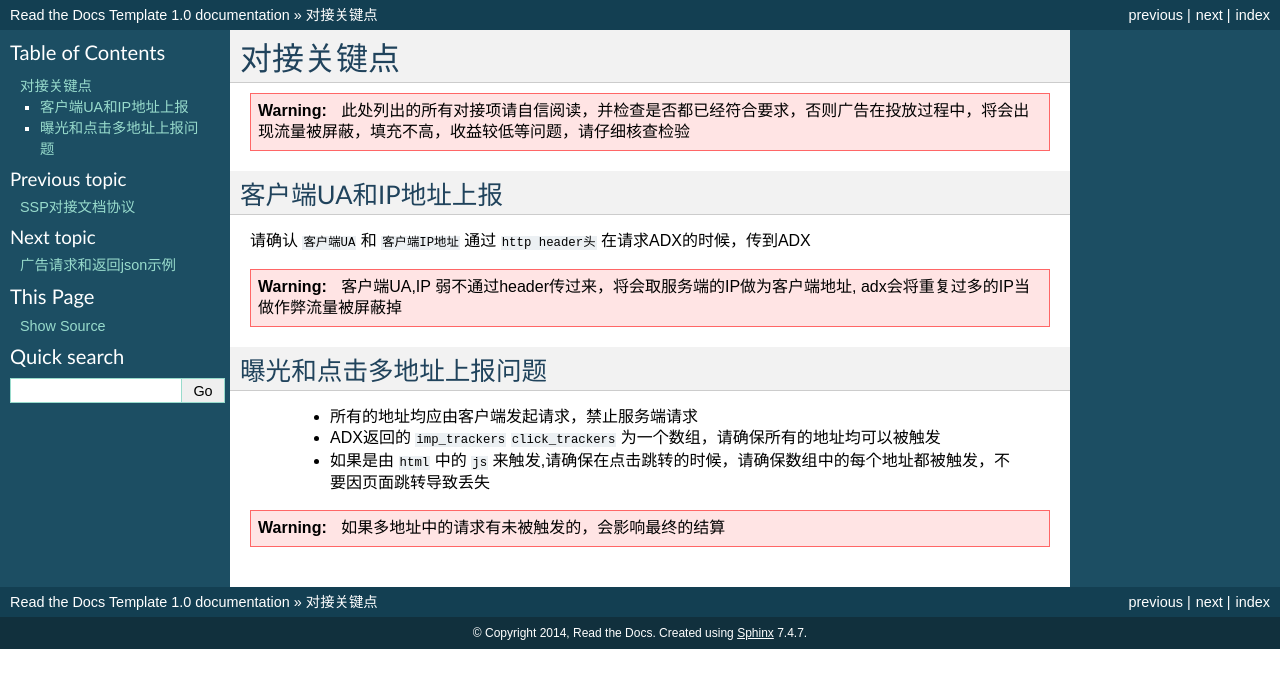
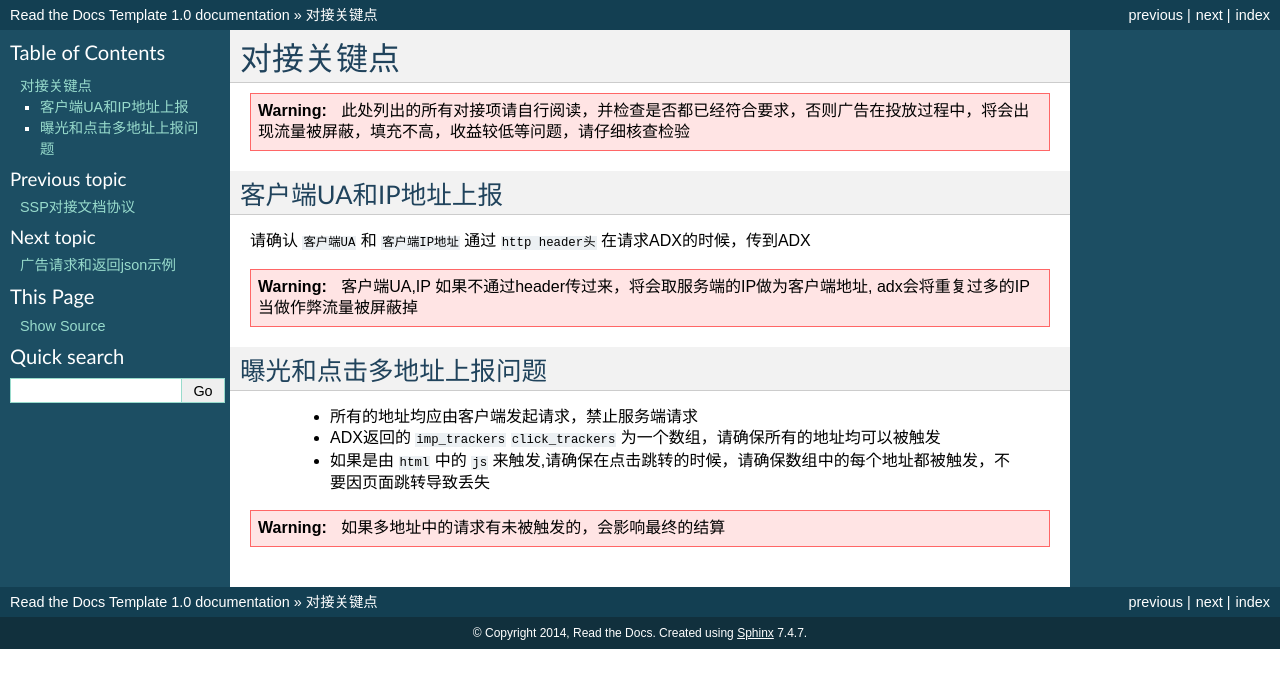
Before and after one commit to yumimobi/adx_ssp_doc, a Sphinx documentation site: the page built from docs/import_step.rst, in a window 1280 px wide. Shown: the top 688 px of the page. Built offline with Sphinx 7.4.7, drawn with Linux system fonts in a browser that asks for light colours.

Commit message:
fix word-fault
自信、弱；更改为 自行、如果

```diff
--- a/docs/import_step.rst
+++ b/docs/import_step.rst
@@ -1,7 +1,7 @@
 对接关键点
 ==========
 
-.. warning:: 此处列出的所有对接项请自信阅读，并检查是否都已经符合要求，否则广告在投放过程中，将会出现流量被屏蔽，填充不高，收益较低等问题，请仔细核查检验
+.. warning:: 此处列出的所有对接项请自行阅读，并检查是否都已经符合要求，否则广告在投放过程中，将会出现流量被屏蔽，填充不高，收益较低等问题，请仔细核查检验
 
 
 客户端UA和IP地址上报
@@ -9,7 +9,7 @@
 
 请确认 ``客户端UA`` 和 ``客户端IP地址`` 通过 ``http header头`` 在请求ADX的时候，传到ADX
 
-.. warning:: 客户端UA,IP 弱不通过header传过来，将会取服务端的IP做为客户端地址, adx会将重复过多的IP当做作弊流量被屏蔽掉
+.. warning:: 客户端UA,IP 如果不通过header传过来，将会取服务端的IP做为客户端地址, adx会将重复过多的IP当做作弊流量被屏蔽掉
 
 曝光和点击多地址上报问题
 ------------------------
```
